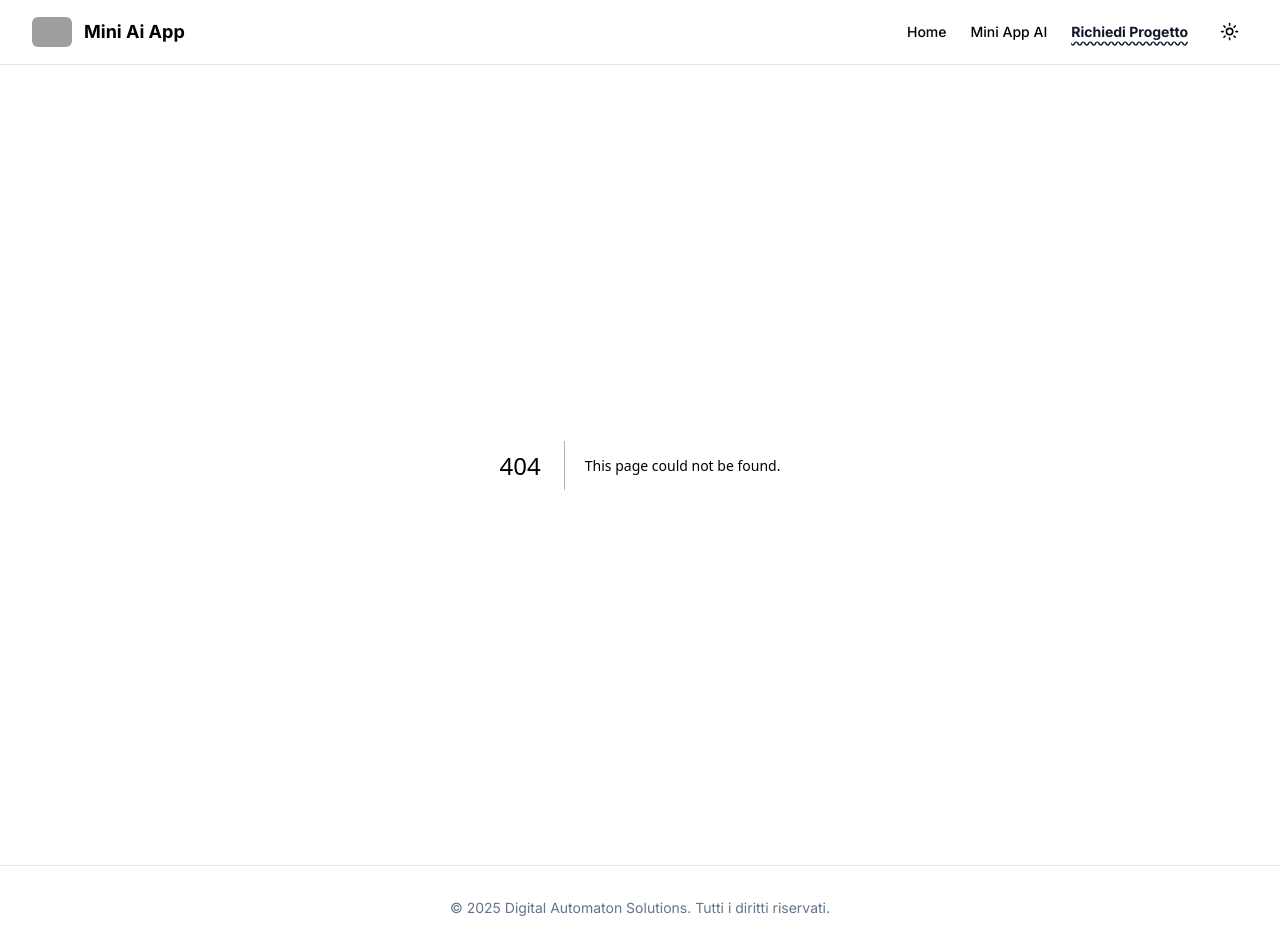
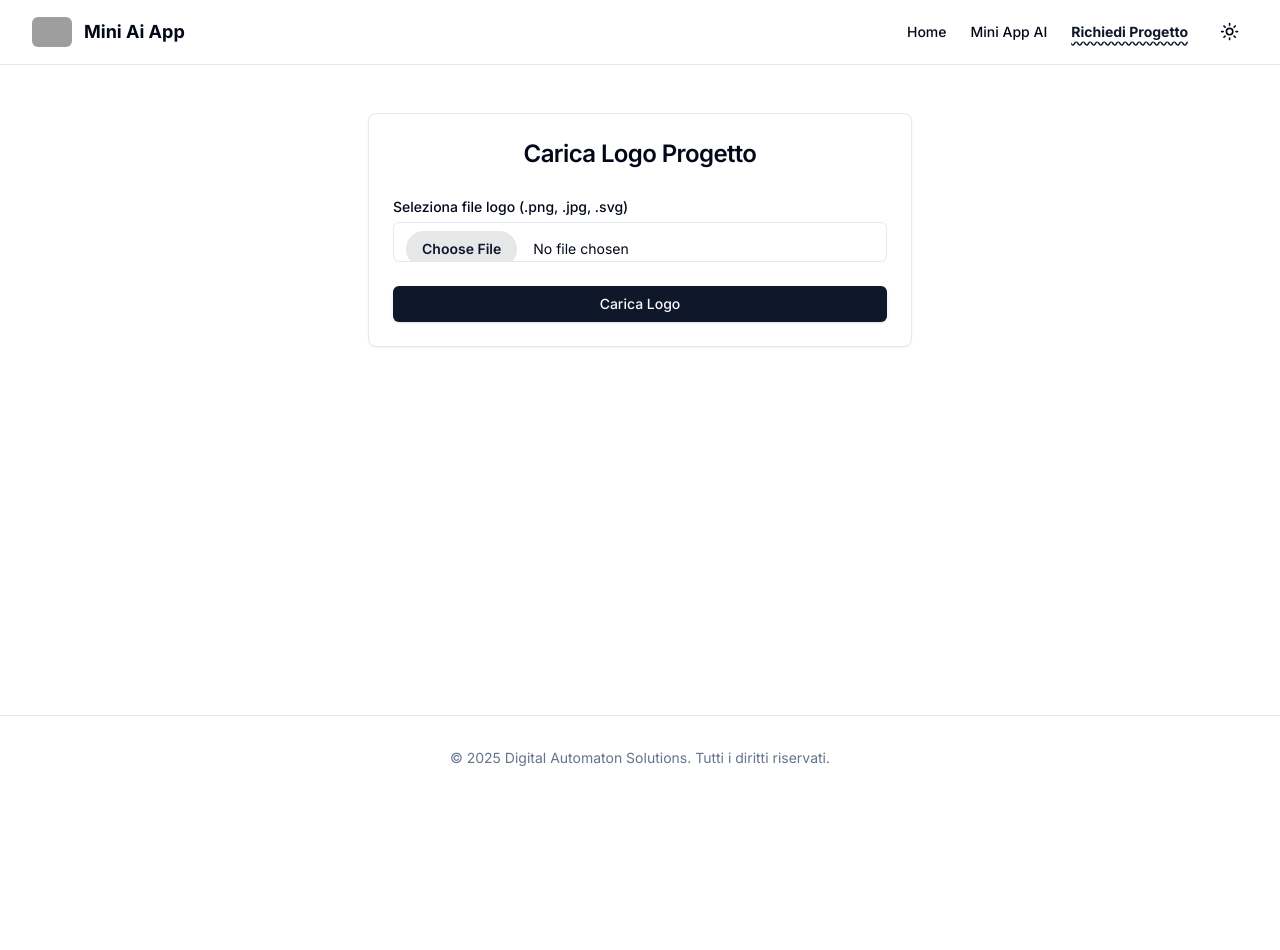
Before and after one commit to DigitalAutomationSolutionstest/miniaiappnew, a Next.js app: page /admin/logo-uploader in a window 1280 px wide. Before the commit this address had no page. After the commit the page ends 800 px from the top, so only its background shows below. Built offline with nearby package versions, Linux system fonts and the light colour scheme; grey boxes are pictures that could not be loaded.

Commit message:
✨ Feat: Implementa upload logo su Vercel Blob

```diff
--- /dev/null
+++ b/app/admin/logo-uploader/page.tsx
@@ -0,0 +1,126 @@
+'use client'
+
+import { useState, useRef } from 'react'
+import { Input } from '@/components/ui/input'
+import { Button } from '@/components/ui/button'
+import { Label } from '@/components/ui/label'
+import { Card, CardHeader, CardTitle, CardContent } from '@/components/ui/card'
+import { toast } from 'sonner'
+import { Loader2, Copy } from 'lucide-react'
+import type { PutBlobResult } from '@vercel/blob'
+import { motion } from 'framer-motion'
+
+export default function LogoUploaderPage() {
+  const inputFileRef = useRef<HTMLInputElement>(null)
+  const [blob, setBlob] = useState<PutBlobResult | null>(null)
+  const [loading, setLoading] = useState(false)
+
+  const handleUpload = async (event: React.FormEvent<HTMLFormElement>) => {
+    event.preventDefault()
+    setLoading(true)
+    setBlob(null)
+
+    try {
+      const input = inputFileRef.current
+      if (!input?.files?.[0]) {
+        throw new Error('Nessun file selezionato')
+      }
+
+      const formData = new FormData()
+      formData.append('file', input.files[0])
+
+      const res = await fetch('/api/upload-logo', {
+        method: 'POST',
+        body: formData,
+      })
+
+      if (!res.ok) {
+        throw new Error('Errore nella richiesta')
+      }
+
+      const newBlob: PutBlobResult = await res.json()
+      setBlob(newBlob)
+      toast.success('Logo caricato con successo!')
+    } catch (error: any) {
+      toast.error(`Errore upload: ${error.message}`)
+      console.error('Errore dettaglio:', error)
+    } finally {
+      setLoading(false)
+      if (inputFileRef.current) {
+        inputFileRef.current.value = ''
+      }
+    }
+  }
+
+  const copyToClipboard = async (url: string) => {
+    try {
+      await navigator.clipboard.writeText(url)
+      toast.info('URL copiato negli appunti!')
+    } catch (err) {
+      toast.error("Errore nel copiare l'URL")
+      console.error('Errore clipboard:', err)
+    }
+  }
+
+  return (
+    <div className="container mx-auto max-w-xl py-12 px-4">
+      <Card>
+        <CardHeader>
+          <CardTitle className="text-2xl font-semibold text-center">Carica Logo Progetto</CardTitle>
+        </CardHeader>
+        <CardContent>
+          <form onSubmit={handleUpload} className="space-y-6">
+            <div>
+              <Label htmlFor="logoFile">Seleziona file logo (.png, .jpg, .svg)</Label>
+              <Input
+                id="logoFile"
+                type="file"
+                ref={inputFileRef}
+                required
+                accept="image/png, image/jpeg, image/svg+xml, image/webp"
+                className="mt-1 file:mr-4 file:py-2 file:px-4 file:rounded-full file:border-0 file:text-sm file:font-semibold file:bg-primary/10 file:text-primary hover:file:bg-primary/20"
+              />
+            </div>
+            <Button type="submit" disabled={loading} className="w-full">
+              {loading ? (
+                <>
+                  <Loader2 className="mr-2 h-4 w-4 animate-spin" />
+                  Caricamento...
+                </>
+              ) : (
+                'Carica Logo'
+              )}
+            </Button>
+          </form>
+
+          {blob && (
+            <motion.div
+              initial={{ opacity: 0, y: 10 }}
+              animate={{ opacity: 1, y: 0 }}
+              transition={{ duration: 0.3 }}
+              className="mt-8 p-4 border rounded-md bg-muted/50"
+            >
+              <h3 className="font-semibold mb-2">Logo Caricato con Successo:</h3>
+              <div className="flex items-center justify-between gap-2 break-all bg-background p-2 rounded border">
+                <a
+                  href={blob.url}
+                  target="_blank"
+                  rel="noopener noreferrer"
+                  className="text-sm text-blue-600 hover:underline truncate"
+                >
+                  {blob.url}
+                </a>
+                <Button variant="ghost" size="icon" onClick={() => copyToClipboard(blob.url)}>
+                  <Copy className="h-4 w-4" />
+                </Button>
+              </div>
+              <p className="mt-4 text-sm text-muted-foreground">
+                <strong>Istruzioni:</strong> Dopo l'upload, copia l'URL del logo qui sopra e incollalo nel file <code>frontend/components/Navbar.tsx</code>, sostituendo il valore dell'attributo <code>src</code> nel tag <code>&lt;Image /&gt;</code>.
+              </p>
+            </motion.div>
+          )}
+        </CardContent>
+      </Card>
+    </div>
+  )
+}
--- /dev/null
+++ b/app/api/upload-logo/route.ts
@@ -0,0 +1,34 @@
+import { put } from '@vercel/blob'
+import { NextResponse } from 'next/server'
+
+export const dynamic = 'force-dynamic' // Necessario per Vercel Blob
+
+export async function POST(request: Request): Promise<NextResponse> {
+  try {
+    const formData = await request.formData()
+    const file = formData.get('file') as File | null
+
+    if (!file) {
+      return NextResponse.json(
+        { message: 'Nessun file trovato nel FormData' },
+        { status: 400 }
+      )
+    }
+
+    // Usa il nome del file originale per il blob
+    const filename = file.name
+
+    const blob = await put(filename, file, { // Passa l'oggetto File
+      access: 'public',
+    })
+
+    return NextResponse.json(blob)
+
+  } catch (error: any) {
+    console.error('Errore durante l\'upload su Vercel Blob:', error)
+    return NextResponse.json(
+      { message: error.message || 'Errore interno del server' },
+      { status: 500 }
+    )
+  }
+}
--- a/package.json
+++ b/package.json
@@ -16,6 +16,7 @@
     "@supabase/auth-helpers-nextjs": "^0.10.0",
     "@supabase/ssr": "^0.6.1",
     "@supabase/supabase-js": "^2.49.4",
+    "@vercel/blob": "^0.27.3",
     "class-variance-authority": "^0.7.1",
     "clsx": "^2.1.1",
     "framer-motion": "^12.6.3",
```
Also changed, not shown: 1 other file (tests, documents, lock files or other folders).
